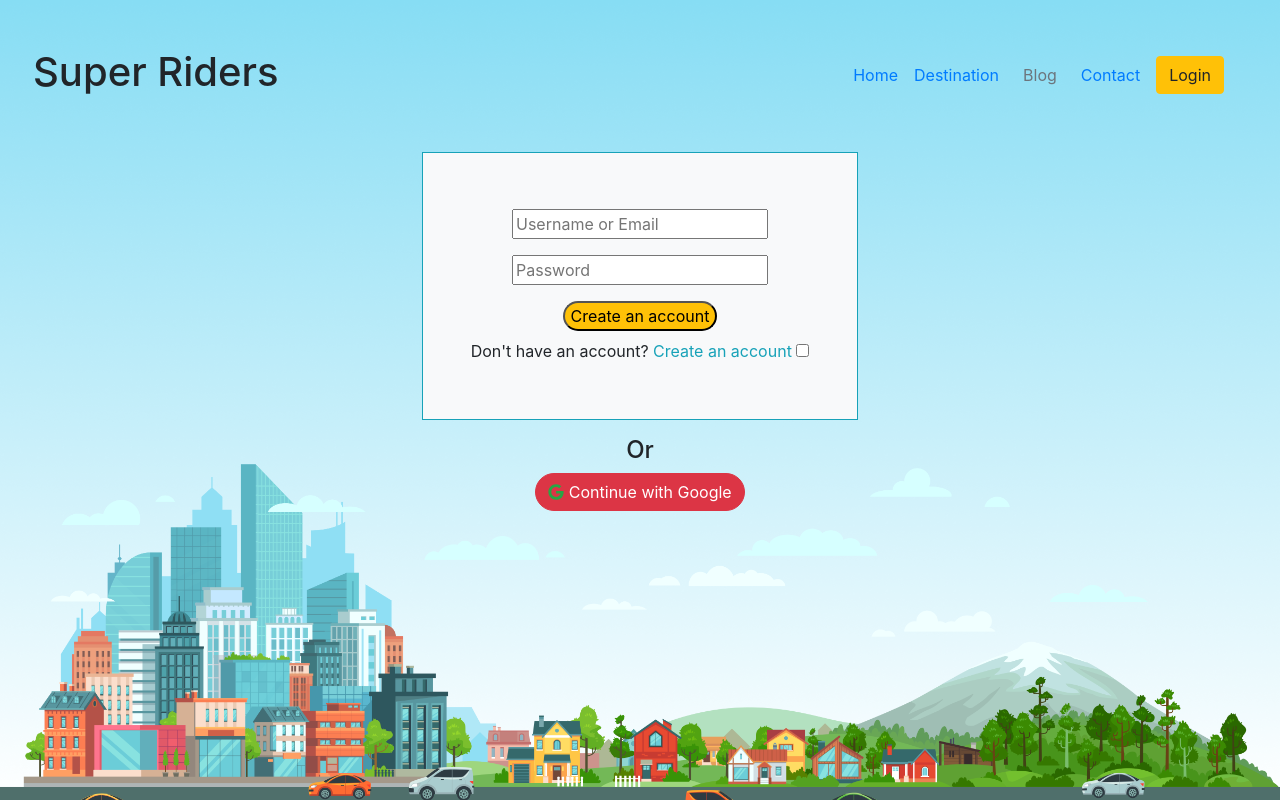
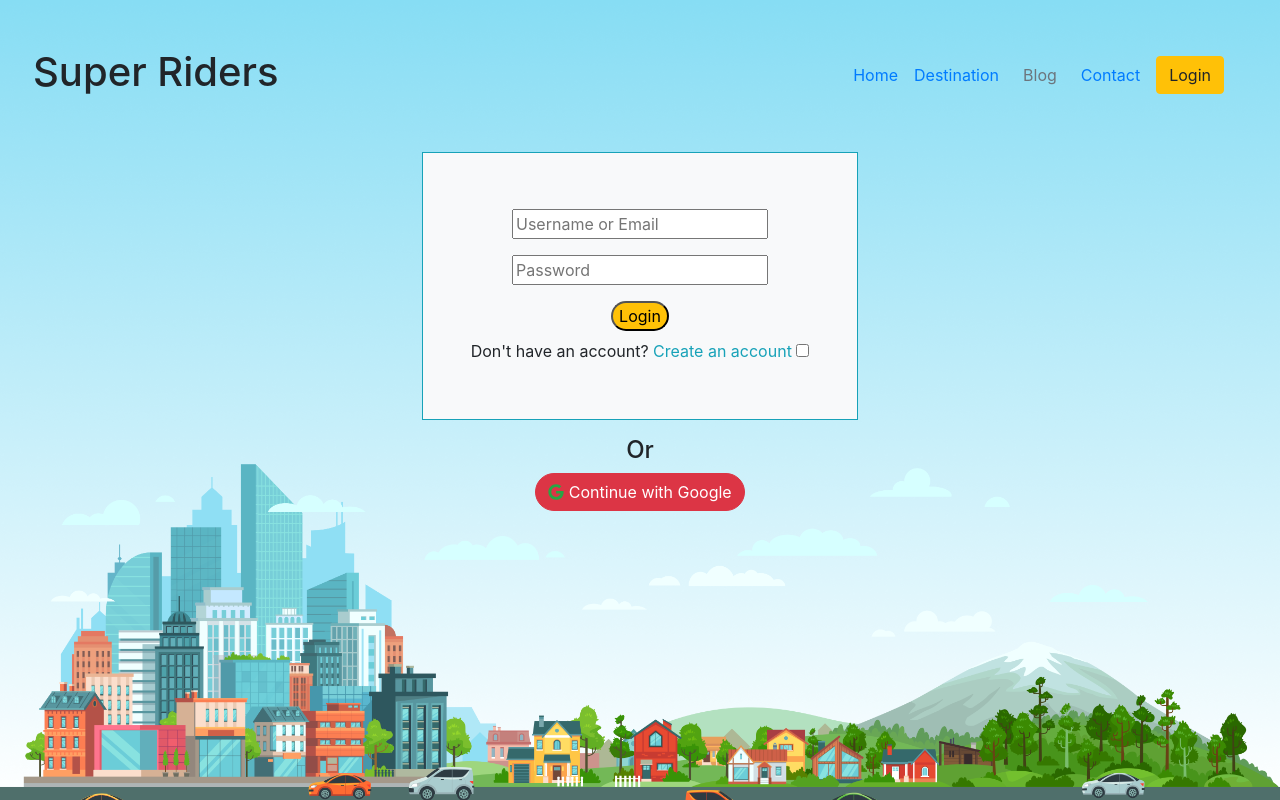
Before and after one commit to mdmehedyhassan/super-riders, a React (Create React App) app: page /login in a window 1280 px wide. Built offline with nearby package versions, Linux system fonts and the light colour scheme.

Commit message:
log in btn

```diff
--- a/src/components/Login/Login.js
+++ b/src/components/Login/Login.js
@@ -105,7 +105,7 @@ const Login = () => {
                 <input className="m-2" type="password" name="password" onBlur={handleBlur} id="" placeholder="Password" required />
                 {newUser && <input type="password" className="m-2" name="password" onBlur={handleBlur} id="" placeholder="Confirm Password" />}
 
-                <input className="m-2 bg-warning rounded-pill" type="submit" value={newUser ? "Login" : "Create an account"} />
+                <input className="m-2 bg-warning rounded-pill" type="submit" value={newUser ? "Create an account"  : "Login"} />
 
                 <label htmlFor="newUser">{newUser ? "Already have an account? " : "Don't have an account? "}
                     <span className="text-info">{newUser ? 'Login' : 'Create an account'}</span> <input type="checkbox" onChange={() => setNewUser(!newUser)} name="newUser" id="" />
```
